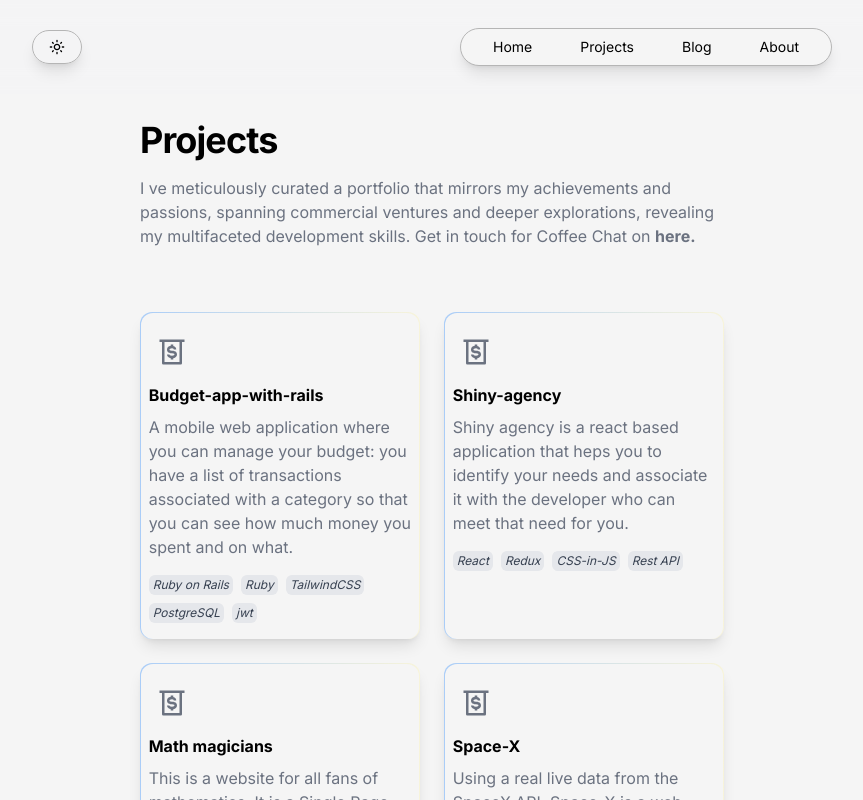
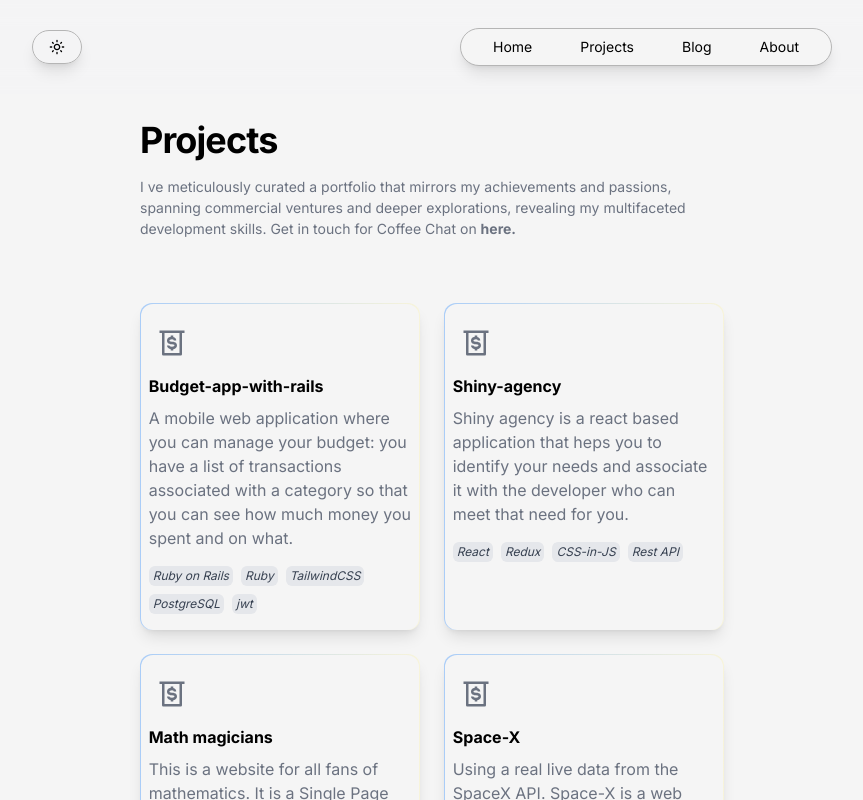
Before and after one commit to iambenkis/Portfolio-2.0, a Next.js app: page /projects in a window 1280 px wide. Shown: the top 800 px of the page, without its empty margins (208-1071 px from the left). Built offline with nearby package versions, Linux system fonts and the light colour scheme.

Commit message:
Update the project page

```diff
--- a/src/app/projects/page.jsx
+++ b/src/app/projects/page.jsx
@@ -14,7 +14,7 @@ const Project = () => {
         <h3 className="font-bold text-2xl md:text-4xl tracking-tight mb-4 text-black dark:text-white">
           Projects
         </h3>
-        <h2 class="prose text-gray-500 dark:text-gray-400 mb-16">
+        <h2 class="prose text-[14px] text-gray-500 dark:text-gray-400 mb-16">
           I ve meticulously curated a portfolio that mirrors my achievements and
           passions, spanning commercial ventures and deeper explorations,
           revealing my multifaceted development skills. Get in touch for Coffee
```
